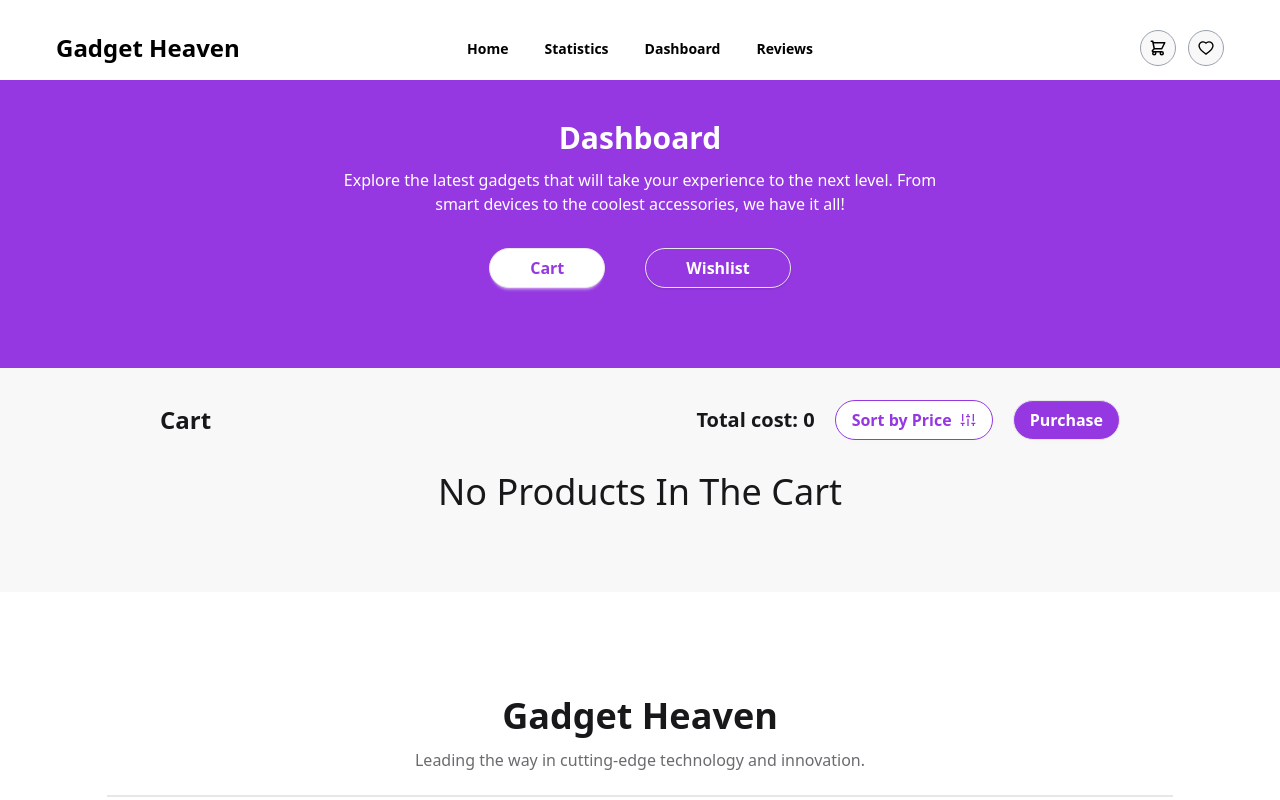
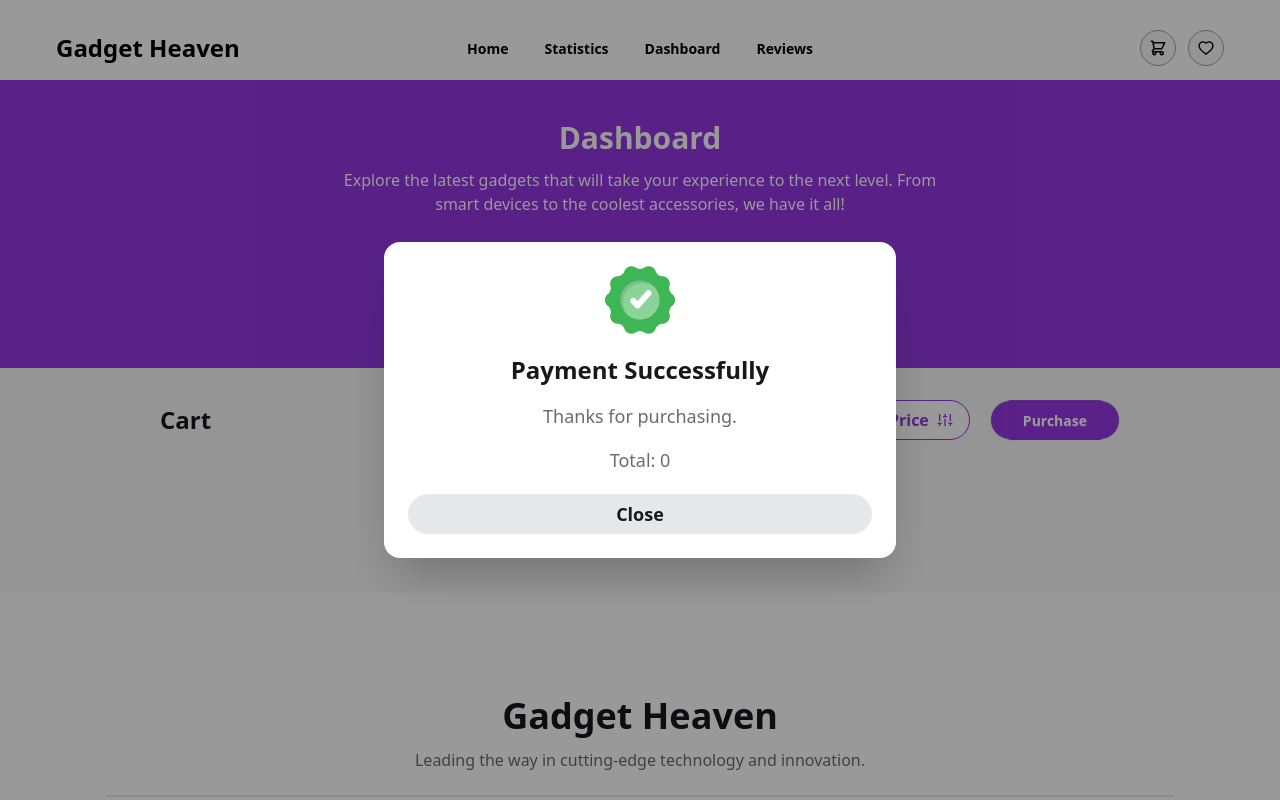
Before and after one commit to abdullahjim29/gadget-heaven, a React (Vite) app: page /dashboard/cart in a window 1280 px wide. Both pictures are taken after a click on the button "Purchase". Shown: the top 800 px of the page. Built offline with nearby package versions, Linux system fonts and the light colour scheme.

Commit message:
implement purchase button modal

```diff
--- a/src/components/Cart.jsx
+++ b/src/components/Cart.jsx
@@ -2,10 +2,13 @@ import { useContext, useEffect, useState } from "react";
 import { getStoredCart, removeFromCart } from "../utilitis";
 import { RiSoundModuleLine } from "react-icons/ri";
 import CartProductCard from "./CartProductCard";
-import { costContext} from "../layout/MainLayout";
+import { costContext } from "../layout/MainLayout";
+import payment from '/payment.png'
+import { useNavigate } from "react-router-dom";
 
 const Cart = () => {
-  const {totalCost, setTotalCost} = useContext(costContext)
+  const navigate = useNavigate();
+  const { totalCost, setTotalCost } = useContext(costContext);
   const [cartProducts, setCartProducts] = useState([]);
   useEffect(() => {
     const storedCartProducts = getStoredCart();
@@ -16,39 +19,62 @@ const Cart = () => {
     removeFromCart(productId);
     const storedCartProducts = getStoredCart();
     setCartProducts(storedCartProducts);
-    setTotalCost(totalCost - price)
+    setTotalCost(totalCost - price);
   };
-
 
   const handleSort = () => {
     const storedCart = getStoredCart();
-    const sorted = [...storedCart].sort((a,b) => b.price - a.price);
-    setCartProducts(sorted)
-  }
+    const sorted = [...storedCart].sort((a, b) => b.price - a.price);
+    setCartProducts(sorted);
+  };
   return (
     <>
       <div className="flex flex-wrap md:flex-row w-9/12 mx-auto my-8 gap-5 items-center">
         <h3 className="flex-grow text-2xl font-bold">Cart</h3>
         <div className="text-xl font-bold">Total cost: {totalCost}</div>
         <div className="flex items-center gap-2 btn bg-white border-[#9538E2] border rounded-full text-[#9538E2] text-base font-bold hover:bg-[#9538E2] hover:text-white">
-          <button onClick={handleSort}>Sort by Price</button> <RiSoundModuleLine />
+          <button onClick={handleSort}>Sort by Price</button>{" "}
+          <RiSoundModuleLine />
         </div>
-        <div className="btn bg-[#9538E2] text-white rounded-full text-base">
-          <button>Purchase</button>
+        <div className="btn cursor-pointer bg-[#9538E2] text-white rounded-full text-base">
+          <button onClick={() => document.getElementById("my_modal_1").showModal()} className="btn bg-[#9538E2] border-none text-white">
+            Purchase
+          </button>
         </div>
       </div>
       <div className="w-9/12 mx-auto space-y-10">
-        {
-          cartProducts.length === 0 ? <div className="text-center"><h2 className="text-2xl md:text-4xl">No Products In The Cart</h2></div>
-          : cartProducts.map((product) => (
+        {cartProducts.length === 0 ? (
+          <div className="text-center">
+            <h2 className="text-2xl md:text-4xl">No Products In The Cart</h2>
+          </div>
+        ) : (
+          cartProducts.map((product) => (
             <CartProductCard
               key={product.product_id}
               product={product}
               handleRemove={handleRemove}
             ></CartProductCard>
           ))
-        }
+        )}
       </div>
+
+      {/* modal */}
+      <dialog id="my_modal_1" className="modal">
+        <div className="modal-box text-center rounded-2xl">
+          <div className="flex flex-col justify-center items-center mb-5"><img src={payment} alt="" /></div>
+          <h3 className="font-bold text-2xl">Payment Successfully</h3>
+          <p className="py-4 text-[#09080F99] text-lg">
+          Thanks for purchasing.
+          </p>
+          <p className="text-[#09080F99] text-lg">Total: {totalCost}</p>
+          <div className="mt-5 rounded-full">
+            <form className="" method="dialog">
+              {/* if there is a button in form, it will close the modal */}
+              <button onClick={() => navigate('/')} className="btn w-full rounded-full text-lg bg-gray-200">Close</button>
+            </form>
+          </div>
+        </div>
+      </dialog>
     </>
   );
 };
--- a/src/routes/Routes.jsx
+++ b/src/routes/Routes.jsx
@@ -58,7 +58,7 @@ const router = createBrowserRouter([
               {
                 path: '/dashboard/wishlist',
                 element: <WishlList/>
-              }
+              },
             ]
         },
         {
```
Also changed, not shown: public/payment.png (added).
